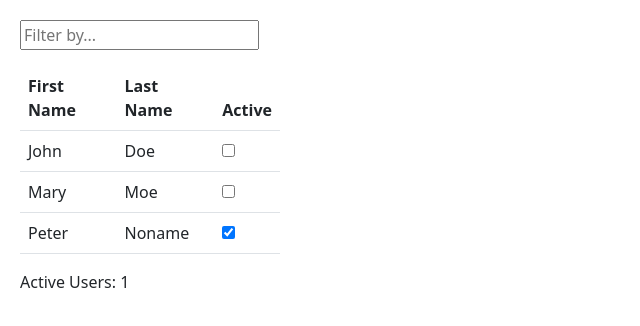
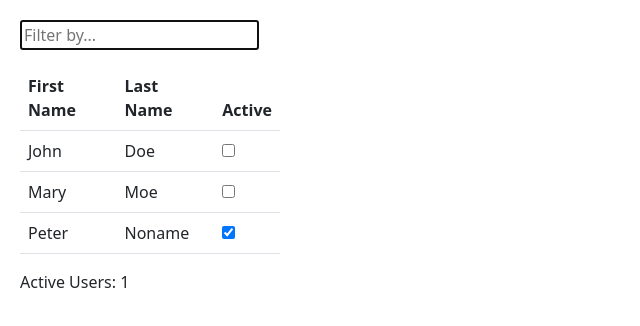
Before and after one commit to nevmaks/practice05, a React (Create React App) app: page / in a window 1280 px wide. Shown: the top 326 px of the page, without its empty margins (0-640 px from the left). Built offline with nearby package versions, Linux system fonts and the light colour scheme.

Commit message:
Added focus on filter field

```diff
--- a/src/App.js
+++ b/src/App.js
@@ -1,6 +1,6 @@
 import './App.css';
 
-import React, { cloneElement, memo, useCallback, useState } from "react";
+import React, { cloneElement, memo, useCallback, useEffect, useRef, useState } from "react";
 import PropTypes from "prop-types";
 
 const dataSource = [
@@ -46,6 +46,12 @@ function SummaryUsers(props) {
 }
 
 function GridComponent({children}) {
+    let filterInput = useRef(null);
+
+    useEffect(() => {
+        filterInput.current.focus();
+    }, []);
+
     const [records, setRecords] = useState(dataSource);
 
     function toggleActive(index) {
@@ -71,7 +77,7 @@ function GridComponent({children}) {
     return (
         <div style={{width: 300, height: 300, padding:20}}>
             <p>
-                <input type="text" placeholder="Filter by..." onChange={handleFilterChange}/>
+                <input type="text" ref={filterInput} placeholder="Filter by..." onChange={handleFilterChange}/>
             </p>
             <table className="table table-condensed">
                 <thead>
```
